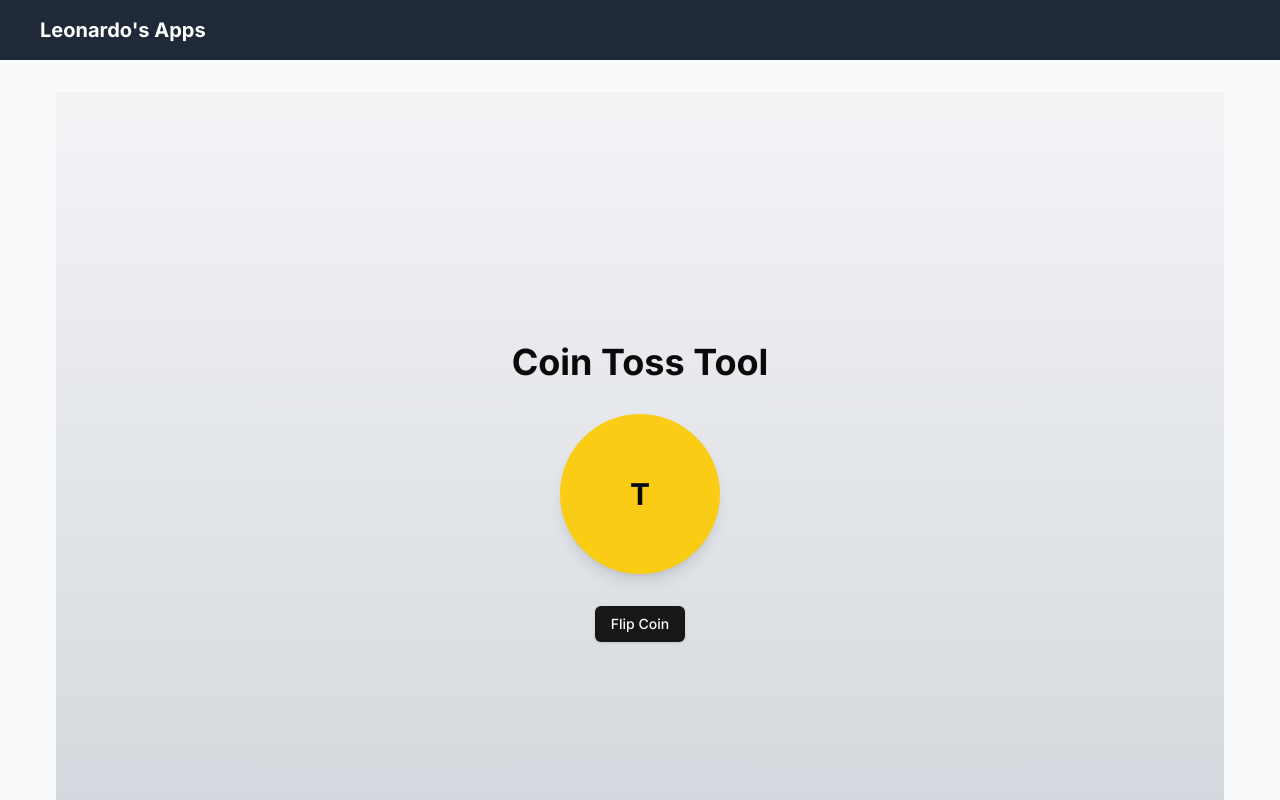
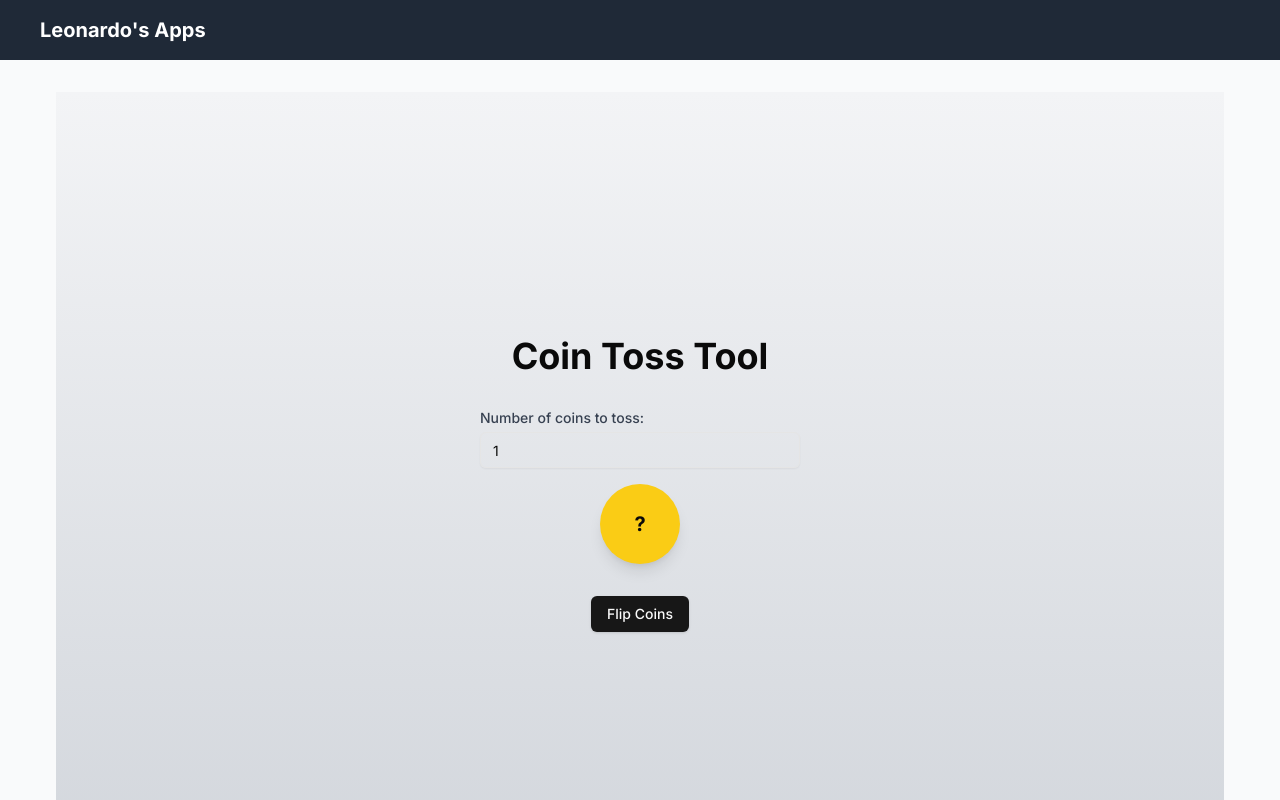
Before and after one commit to Tuanyk/leoapps, a Next.js app: page /tools/coin-toss in a window 1280 px wide. Shown: the top 800 px of the page. Built offline with nearby package versions, Linux system fonts and the light colour scheme.

Commit message:
1733391061

```diff
--- a/app/tools/coin-toss/page.tsx
+++ b/app/tools/coin-toss/page.tsx
@@ -3,40 +3,79 @@
 import { useState } from 'react'
 import { motion } from 'framer-motion'
 import { Button } from "@/components/ui/button"
+import { Input } from "@/components/ui/input"
+import { Label } from "@/components/ui/label"
+
+type CoinResult = 'heads' | 'tails'
 
 export default function CoinToss() {
-  const [result, setResult] = useState<'heads' | 'tails' | null>(null)
+  const [results, setResults] = useState<CoinResult[]>([])
   const [isFlipping, setIsFlipping] = useState(false)
+  const [numCoins, setNumCoins] = useState(1)
 
-  const flipCoin = () => {
+  const flipCoins = () => {
     setIsFlipping(true)
+    const newResults: CoinResult[] = []
+    const flipDuration = 1000 // 1 second flip animation
+
+    for (let i = 0; i < numCoins; i++) {
       setTimeout(() => {
-      setResult(Math.random() < 0.5 ? 'heads' : 'tails')
+        newResults.push(Math.random() < 0.5 ? 'heads' : 'tails')
+        setResults([...newResults])
+        if (i === numCoins - 1) {
           setIsFlipping(false)
-    }, 1000)
+        }
+      }, i * (flipDuration / 2)) // Stagger the start of each coin flip
+    }
   }
 
   return (
-    <div className="flex flex-col items-center justify-center min-h-screen bg-gradient-to-b from-gray-100 to-gray-300">
+    <div className="flex flex-col items-center justify-center min-h-screen bg-gradient-to-b from-gray-100 to-gray-300 p-4">
       <h1 className="text-4xl font-bold mb-8">Coin Toss Tool</h1>
-      <div className="relative w-40 h-40 mb-8">
+      <div className="mb-4 w-full max-w-xs">
+        <Label htmlFor="numCoins" className="block text-sm font-medium text-gray-700 mb-1">
+          Number of coins to toss:
+        </Label>
+        <Input
+          id="numCoins"
+          type="number"
+          min="1"
+          max="10"
+          value={numCoins}
+          onChange={(e) => setNumCoins(Math.min(10, Math.max(1, parseInt(e.target.value) || 1)))}
+          className="w-full"
+        />
+      </div>
+      <div className="flex flex-wrap justify-center gap-4 mb-8">
+        {Array(numCoins).fill(null).map((_, index) => (
           <motion.div
-          className="w-full h-full rounded-full bg-yellow-400 flex items-center justify-center text-3xl font-bold shadow-lg"
+            key={index}
+            className="w-20 h-20 rounded-full bg-yellow-400 flex items-center justify-center text-xl font-bold shadow-lg"
             animate={{
-            rotateX: isFlipping ? 1080 : 0,
-            transition: { duration: 1 }
+              rotateX: isFlipping ? [0, 360, 720, 1080] : 0,
+              scale: isFlipping ? [1, 1.2, 0.8, 1] : 1,
+            }}
+            transition={{
+              duration: 1,
+              delay: index * 0.2, // Stagger the animations
+              ease: "easeInOut",
             }}
           >
-          {result === 'heads' ? 'H' : 'T'}
+            {results[index] ? (results[index] === 'heads' ? 'H' : 'T') : '?'}
           </motion.div>
+        ))}
       </div>
-      <Button onClick={flipCoin} disabled={isFlipping}>
-        {isFlipping ? 'Flipping...' : 'Flip Coin'}
+      <Button onClick={flipCoins} disabled={isFlipping} className="mb-4">
+        {isFlipping ? 'Flipping...' : 'Flip Coins'}
       </Button>
-      {result && !isFlipping && (
-        <p className="mt-4 text-2xl font-semibold">
-          Result: {result.charAt(0).toUpperCase() + result.slice(1)}
+      {results.length > 0 && !isFlipping && (
+        <div className="text-center">
+          <p className="text-2xl font-semibold mb-2">Results:</p>
+          <p className="text-lg">
+            Heads: {results.filter(r => r === 'heads').length} |
+            Tails: {results.filter(r => r === 'tails').length}
           </p>
+        </div>
       )}
     </div>
   )
--- /dev/null
+++ b/components/ui/slider.tsx
@@ -0,0 +1,28 @@
+"use client"
+
+import * as React from "react"
+import * as SliderPrimitive from "@radix-ui/react-slider"
+
+import { cn } from "@/lib/utils"
+
+const Slider = React.forwardRef<
+  React.ElementRef<typeof SliderPrimitive.Root>,
+  React.ComponentPropsWithoutRef<typeof SliderPrimitive.Root>
+>(({ className, ...props }, ref) => (
+  <SliderPrimitive.Root
+    ref={ref}
+    className={cn(
+      "relative flex w-full touch-none select-none items-center",
+      className
+    )}
+    {...props}
+  >
+    <SliderPrimitive.Track className="relative h-1.5 w-full grow overflow-hidden rounded-full bg-primary/20">
+      <SliderPrimitive.Range className="absolute h-full bg-primary" />
+    </SliderPrimitive.Track>
+    <SliderPrimitive.Thumb className="block h-4 w-4 rounded-full border border-primary/50 bg-background shadow transition-colors focus-visible:outline-none focus-visible:ring-1 focus-visible:ring-ring disabled:pointer-events-none disabled:opacity-50" />
+  </SliderPrimitive.Root>
+))
+Slider.displayName = SliderPrimitive.Root.displayName
+
+export { Slider }
--- a/package.json
+++ b/package.json
@@ -11,6 +11,7 @@
   "dependencies": {
     "@radix-ui/react-label": "^2.1.0",
     "@radix-ui/react-select": "^2.1.2",
+    "@radix-ui/react-slider": "^1.2.1",
     "@radix-ui/react-slot": "^1.1.0",
     "@radix-ui/react-tabs": "^1.1.1",
     "class-variance-authority": "^0.7.1",
```
Also changed, not shown: 1 other file (tests, documents, lock files or other folders). Lines whose indentation alone changed are shown as unchanged.
